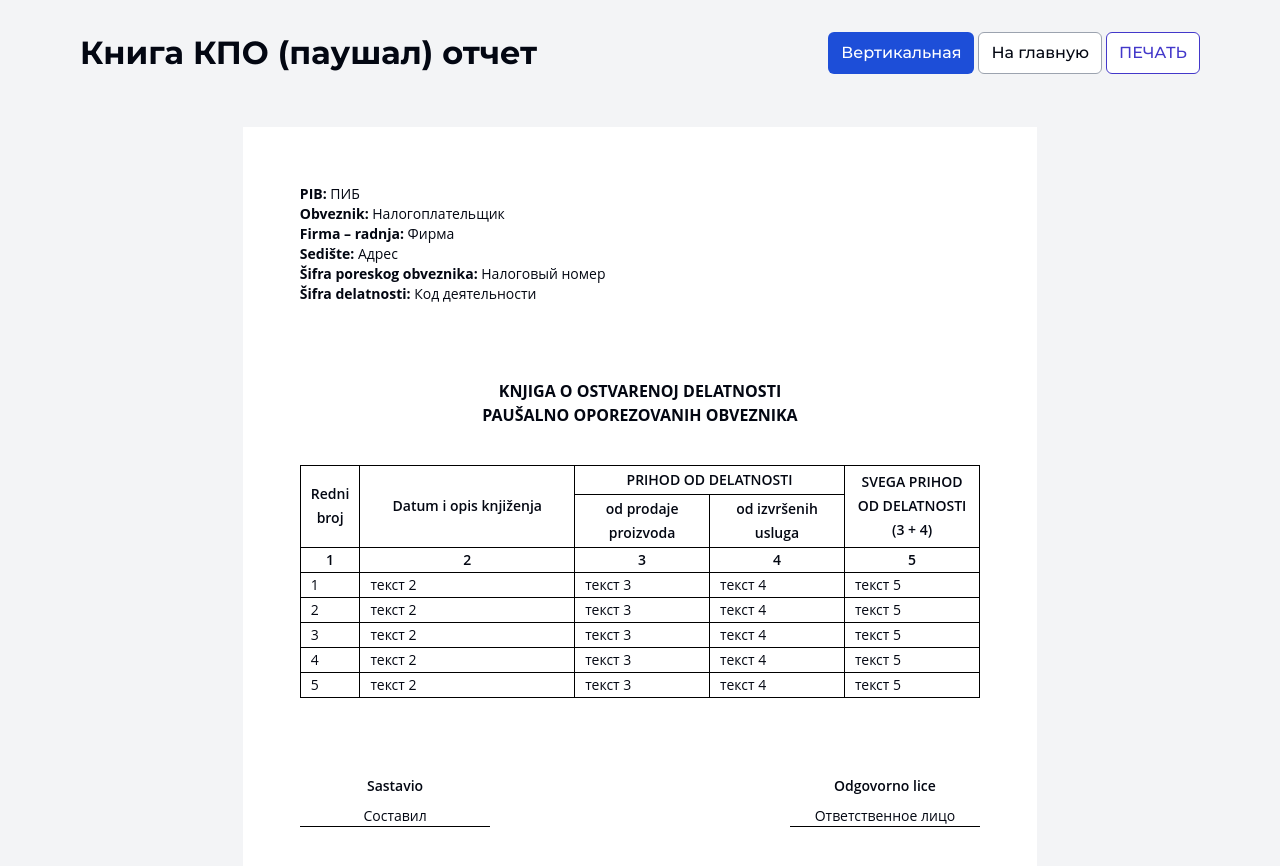
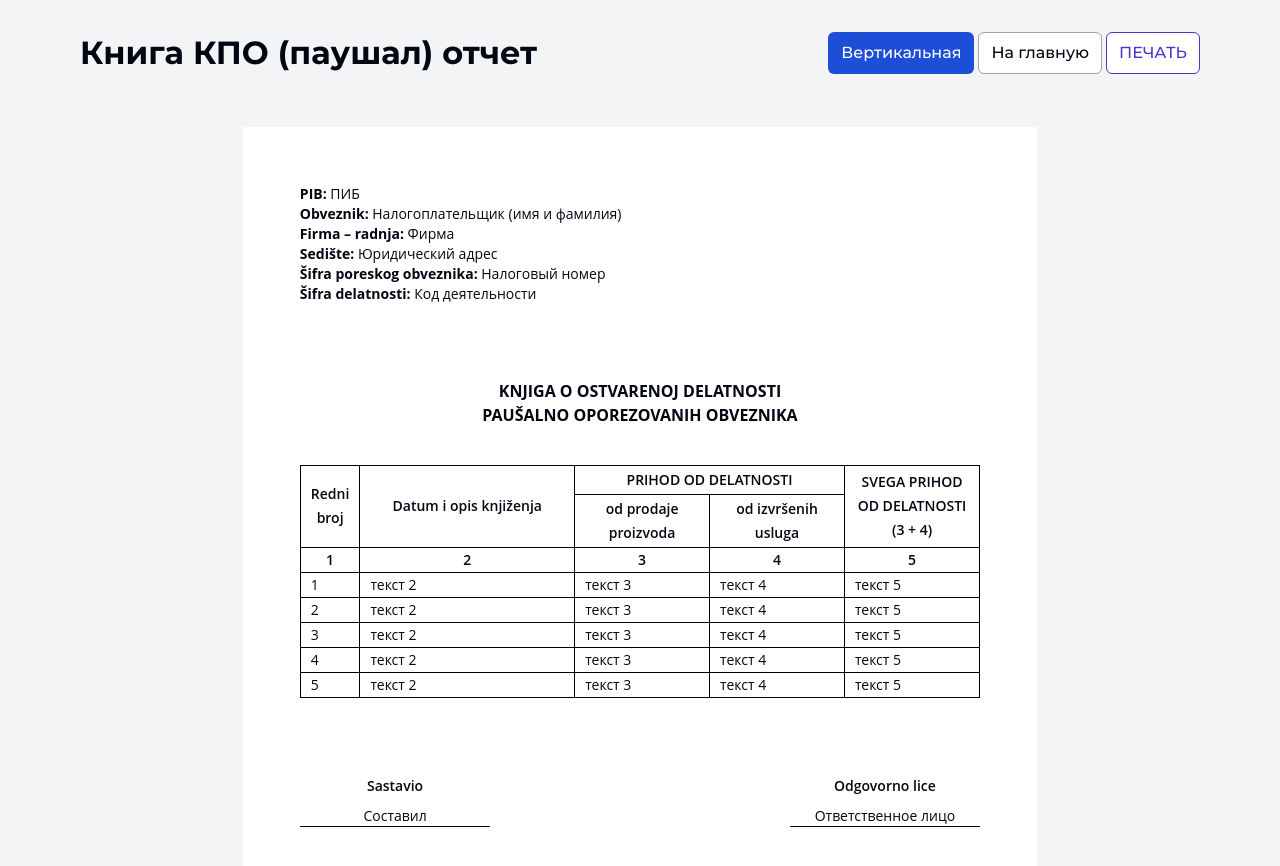
Before and after one commit to gudrum1983/turnover-ledger, a Vue app: page /preview in a window 1280 px wide. Shown: the top 866 px of the page. Built offline with nearby package versions, Linux system fonts and the light colour scheme.

Commit message:
Исправить значения в словаре кпо

```diff
--- a/src/shared/constants/kpoDictionary.ts
+++ b/src/shared/constants/kpoDictionary.ts
@@ -7,7 +7,7 @@ export const KPO_DICTIONARY = {
       en: 'Tax ID (PIB)',
     },
     taxpayer: {
-      ru: 'Налогоплательщик',
+      ru: 'Налогоплательщик (имя и фамилия)',
       srLat: 'Obveznik',
       srCyr: 'Обвезник',
       en: 'Taxpayer',
@@ -19,7 +19,7 @@ export const KPO_DICTIONARY = {
       en: 'Business name',
     },
     address: {
-      ru: 'Адрес',
+      ru: 'Юридический адрес',
       srLat: 'Sedište',
       srCyr: 'Седиште',
       en: 'Registered address',
```
